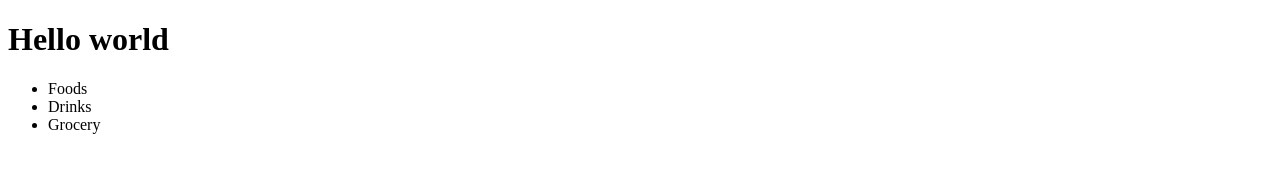
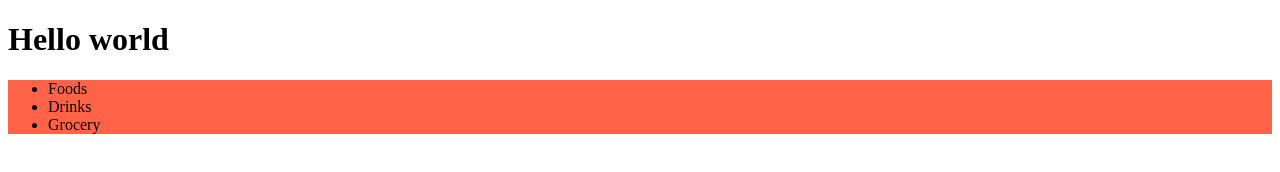
Before and after one commit to mazharul90007/b10m1, a plain HTML site: page index.html in a window 1280 px wide. Drawn offline with Linux system fonts and the light colour scheme.

Commit message:
ul background color added

```diff
--- /dev/null
+++ b/css/style.css
@@ -0,0 +1,3 @@
+ul {
+    background-color: tomato;
+}
--- a/index.html
+++ b/index.html
@@ -4,6 +4,7 @@
     <meta charset="UTF-8">
     <meta name="viewport" content="width=device-width, initial-scale=1.0">
     <title>Document</title>
+    <link rel="stylesheet" href="css/style.css">
 </head>
 <body>
     <h1>Hello world</h1>
```
